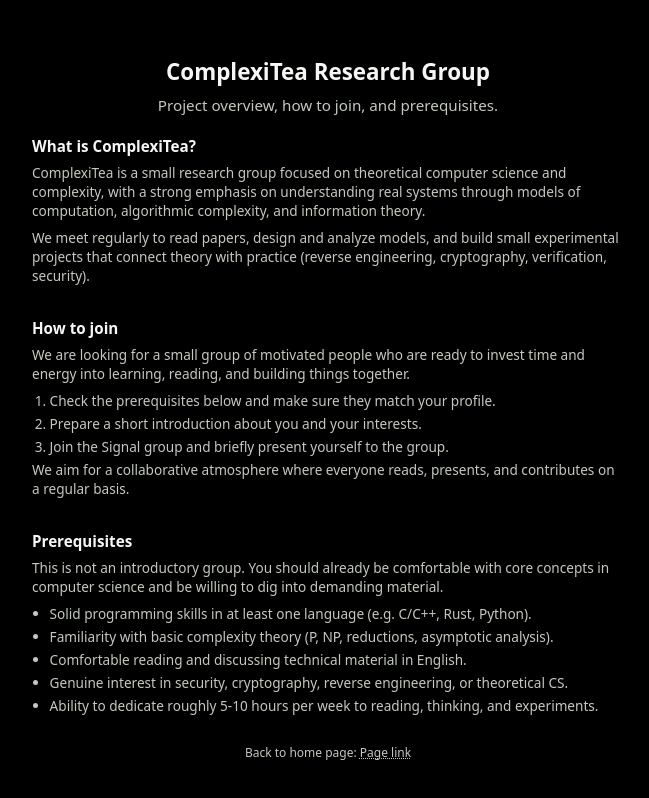
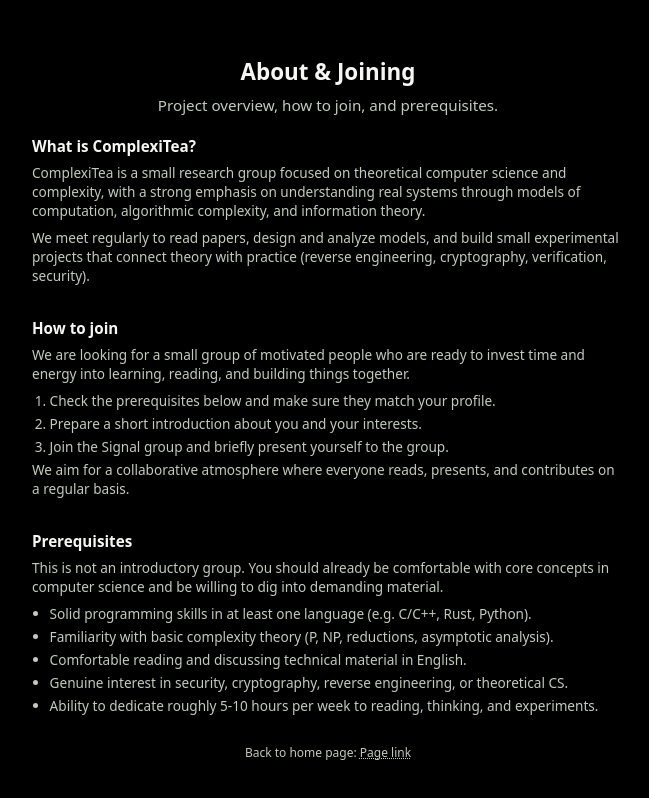
Before and after one commit to ComplexiTea/complexitea.github.io, a plain HTML site: page about_&_joining.html in a window 1280 px wide. Shown: the whole page, without its empty margins (312-961 px from the left). Drawn offline with Linux system fonts and the light colour scheme.

Commit message:
Update about_&_joining.html

```diff
--- a/about_&_joining.html
+++ b/about_&_joining.html
@@ -144,7 +144,7 @@
 <body>
   <main class="page">
 
-    <h1 class="title">ComplexiTea Research Group</h1>
+    <h1 class="title">About & Joining</h1>
     <p class="subtitle">Project overview, how to join, and prerequisites.</p>
 
     <section class="section">
```
